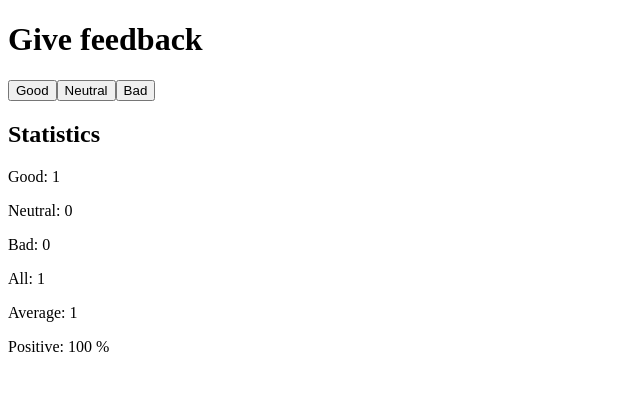
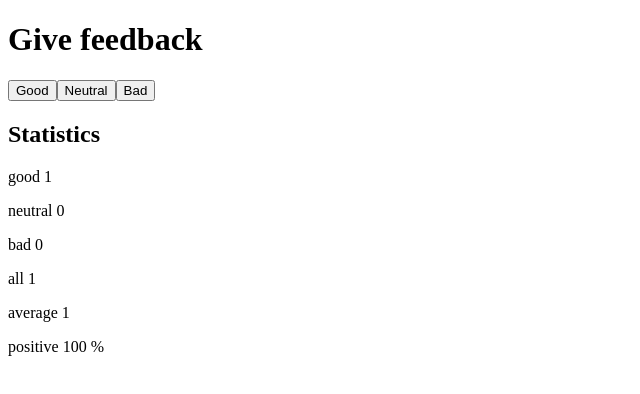
Before and after one commit to JanneKarki/Fullstackopen, a React (Vite) app in the folder osa_1/unicafe/unicafe-app/: page / in a window 1280 px wide. Both pictures are taken after a click on the button "Good". Shown: the top 394 px of the page, without its empty margins (0-640 px from the left). Built offline with nearby package versions, Linux system fonts and the light colour scheme.

Commit message:
Tehtävä 1.10: unicafe step5 tehty

```diff
--- a/osa_1/unicafe/unicafe-app/src/App.jsx
+++ b/osa_1/unicafe/unicafe-app/src/App.jsx
@@ -1,4 +1,12 @@
 import { useState } from 'react'
+
+const Button = ({ onClick, text }) => {
+  return <button onClick={onClick}>{text}</button>
+}
+
+const StatisticLine = ({ text, value }) => {
+  return <p>{text} {value}</p>
+}
 
 const Statistics = ({ good, neutral, bad }) => {
   const all = good + neutral + bad
@@ -11,12 +19,12 @@
 
   return (
     <div>
-      <p>Good: {good}</p>
-      <p>Neutral: {neutral}</p>
-      <p>Bad: {bad}</p>
-      <p>All: {all}</p>
-      <p>Average: {average}</p>
-      <p>Positive: {positive} %</p>
+      <StatisticLine text="good" value={good} />
+      <StatisticLine text="neutral" value={neutral} />
+      <StatisticLine text="bad" value={bad} />
+      <StatisticLine text="all" value={all} />
+      <StatisticLine text="average" value={average} />
+      <StatisticLine text="positive" value={`${positive} %`} />
     </div>
   )
 }
@@ -31,9 +39,9 @@
   return (
     <div>
       <h1>Give feedback</h1>
-      <button onClick={() => setGood(good + 1)}>Good</button>
-      <button onClick={() => setNeutral(neutral + 1)}>Neutral</button>
-      <button onClick={() => setBad(bad + 1)}>Bad</button>
+      <Button onClick={() => setGood(good + 1)} text="Good" />
+      <Button onClick={() => setNeutral(neutral + 1)} text="Neutral" />
+      <Button onClick={() => setBad(bad + 1)} text="Bad" />
 
       <h2>Statistics</h2>
       <Statistics good={good} neutral={neutral} bad={bad} />
```
